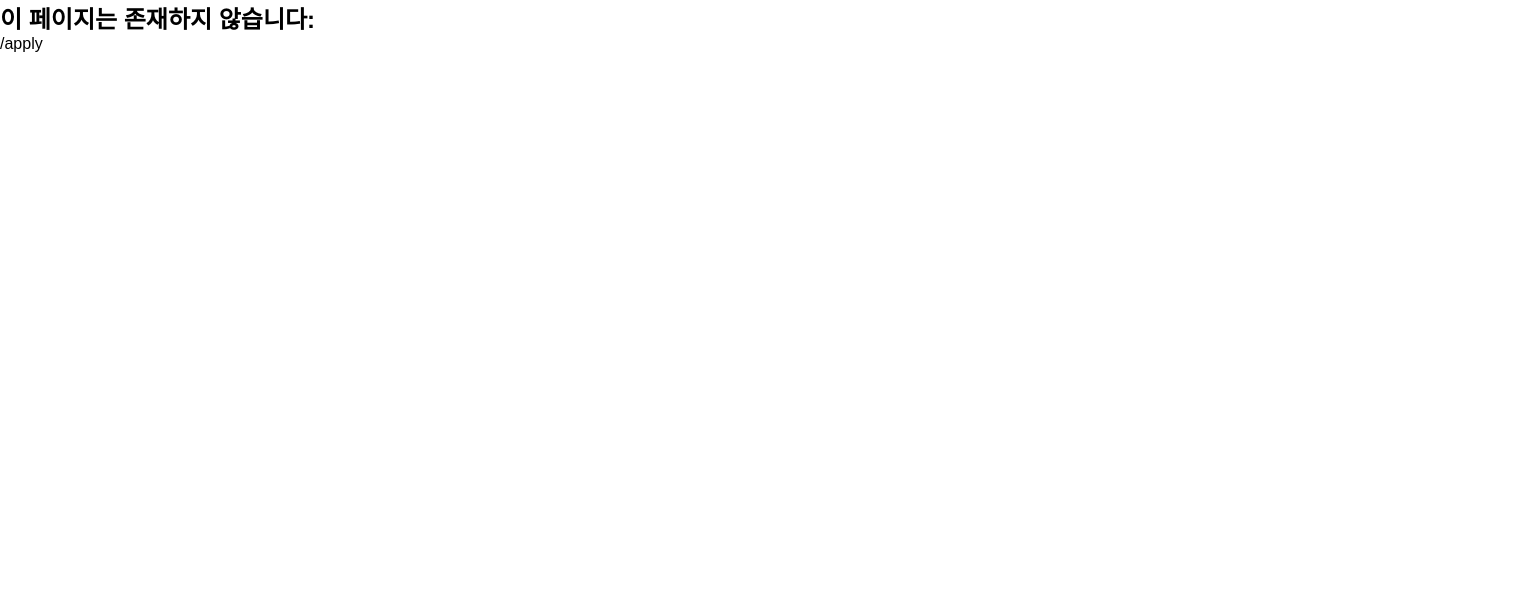
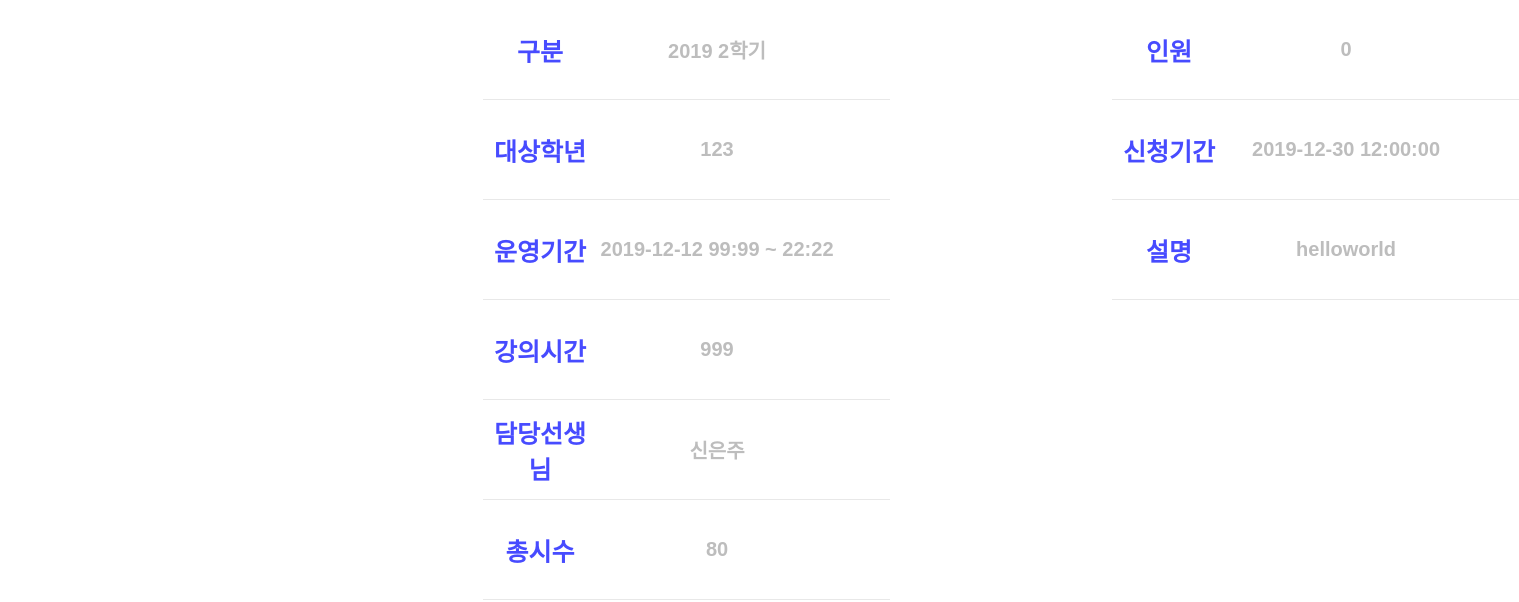
Before and after one commit to HAS-team/HAS-Front, a React (Create React App) app: page /apply in a window 1280 px wide. Shown: the top 602 px of the page, 1519 px wide, since content can reach past the window. Built offline with nearby package versions, Linux system fonts and the light colour scheme; a web font is replaced by a local one.

Commit message:
Create InfoContent
강좌 정보보기부분 세부컨텐츠 표 부분 퍼블리싱

```diff
--- a/src/App.js
+++ b/src/App.js
@@ -4,6 +4,7 @@ import './App.css';
 import { Route, Switch, BrowserRouter } from 'react-router-dom';
 import GlobalStyle from './GlobalStyle';
 import Login from './Login.jsx';
+import Apply from './Common/Component/Apply/Apply';
 
 function App() {
   return (
@@ -13,6 +14,7 @@ function App() {
       <BrowserRouter>
         <Switch>
           <Route path="/" component={Login} exact={true} />
+          <Route path="/apply" component={Apply} exect={true} />
           <Route
             render={({ location }) => (
               <div>
--- /dev/null
+++ b/src/Common/ApplyContent/ApplyContent.jsx
@@ -0,0 +1,15 @@
+import React from 'react';
+import * as S from './style';
+
+const ApplyContent = ({ infoName, infoContent }) => {
+  return (
+    <div>
+      <S.InfoContainer>
+        <S.InfoName>{infoName}</S.InfoName>
+        <S.InfoContent>{infoContent}</S.InfoContent>
+      </S.InfoContainer>
+    </div>
+  );
+};
+
+export default ApplyContent;
--- /dev/null
+++ b/src/Common/ApplyContent/style.js
@@ -0,0 +1,25 @@
+import styled from 'styled-components';
+
+export const InfoContainer = styled.div`
+  display: grid;
+  grid-template-columns: 7.125rem 15rem;
+  grid-template-rows: 6.188rem;
+  border-bottom: 0.2px solid #e8e8e8;
+`;
+
+export const InfoName = styled.span`
+  color: #474bff;
+  display: inline-block;
+  font-size: 1.563rem;
+  font-weight: 700;
+  text-align: center;
+  margin: auto;
+`;
+
+export const InfoContent = styled.span`
+  color: #bdbdbd;
+  font-size: 1.25rem;
+  font-weight: 900;
+  text-align: center;
+  margin: auto;
+`;
--- /dev/null
+++ b/src/Common/Component/Apply/Apply.jsx
@@ -0,0 +1,43 @@
+import React from 'react';
+import ApplyContent from '../../ApplyContent/ApplyContent';
+import * as S from './style';
+
+const Apply = () => {
+  const dummy = {
+    TeacherName: '신은주',
+    sort: '2019 2학기',
+    name: '광주소프트웨어마이스터고등학교.',
+    target: '123',
+    capacity: 80,
+    studentSize: 0,
+    lectTime: '목',
+    operTime: '2019-12-12 99:99 ~ 22:22',
+    totalTime: 999,
+    content: 'helloworld',
+    openTime: '2019-10-11 12:00:00',
+    closeTime: '2019-12-30 12:00:00',
+    status: 1
+  };
+
+  return (
+    <div>
+      <S.ContentContainer>
+        <S.ContentContainerLeft>
+          <ApplyContent infoName="구분" infoContent={dummy.sort} />
+          <ApplyContent infoName="대상학년" infoContent={dummy.target} />
+          <ApplyContent infoName="운영기간" infoContent={dummy.operTime} />
+          <ApplyContent infoName="강의시간" infoContent={dummy.totalTime} />
+          <ApplyContent infoName="담당선생님" infoContent={dummy.TeacherName} />
+          <ApplyContent infoName="총시수" infoContent={dummy.capacity} />
+        </S.ContentContainerLeft>
+        <S.ContentContainerRight>
+          <ApplyContent infoName="인원" infoContent={dummy.studentSize} />
+          <ApplyContent infoName="신청기간" infoContent={dummy.closeTime} />
+          <ApplyContent infoName="설명" infoContent={dummy.content} />
+        </S.ContentContainerRight>
+      </S.ContentContainer>
+    </div>
+  );
+};
+
+export default Apply;
--- /dev/null
+++ b/src/Common/Component/Apply/style.js
@@ -0,0 +1,16 @@
+import styled from 'styled-components';
+
+export const ContentContainer = styled.div`
+  display: flex;
+  width: 64.75rem;
+  margin-left: 30.19rem;
+`;
+
+export const ContentContainerLeft = styled.div`
+  margin-right: 13.88rem;
+  flex: 1;
+`;
+
+export const ContentContainerRight = styled.div`
+  flex: 1;
+`;
```
